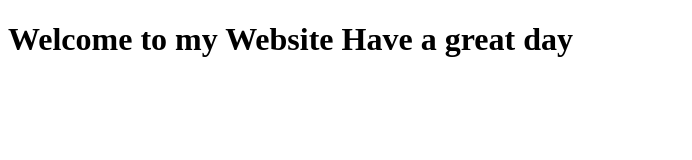
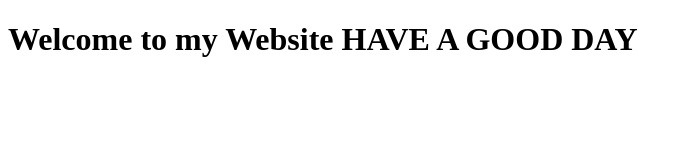
Before and after one commit to arpitha-varpitha/demo11, a plain HTML site: page src/main/resources/index.html in a window 1280 px wide. Shown: the whole page, without its empty margins (0-692 px from the left). Drawn offline with Linux system fonts and the light colour scheme.

Commit message:
last commit

```diff
--- a/src/main/resources/index.html
+++ b/src/main/resources/index.html
@@ -5,6 +5,6 @@
     <title>My Simple Website</title>
 </head>
 <body>
-<h1>Welcome to my Website Have a great day</h1>
+<h1>Welcome to my Website HAVE A GOOD DAY</h1>
 </body>
 </html>
```
